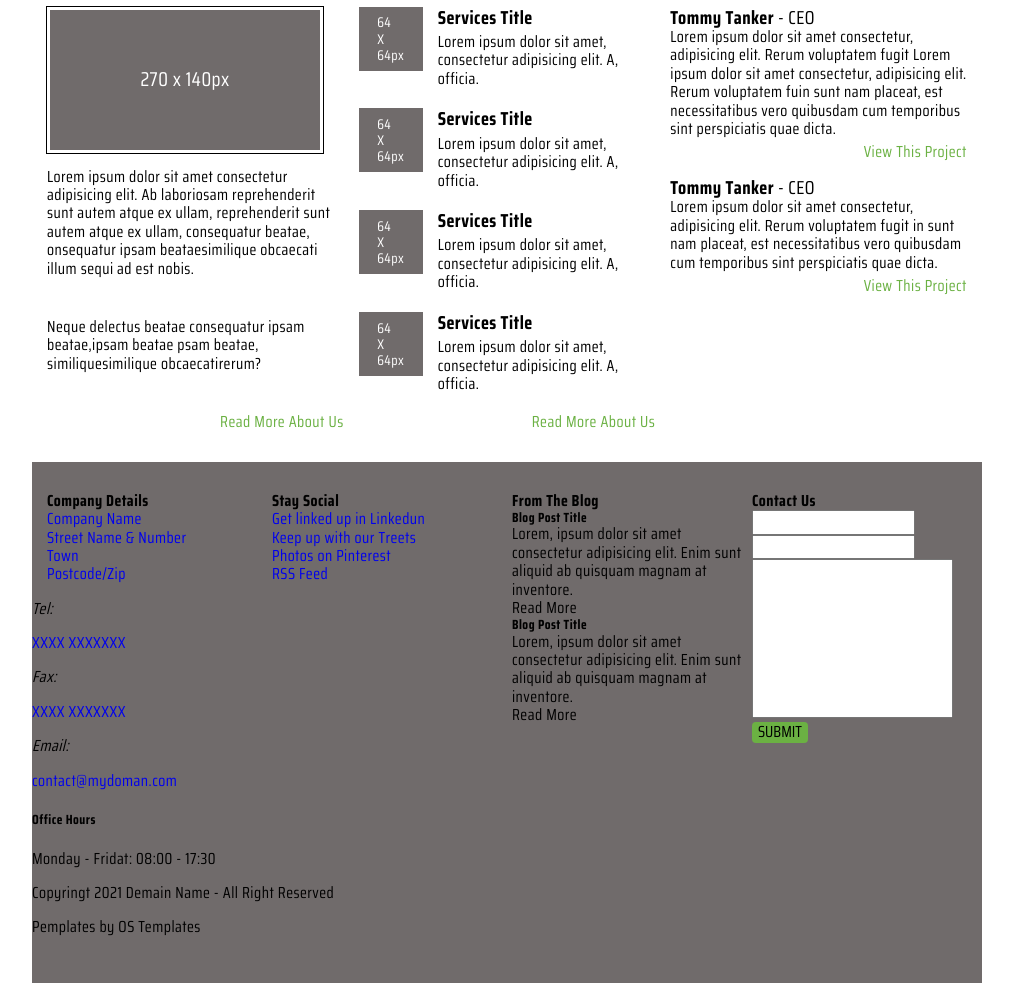
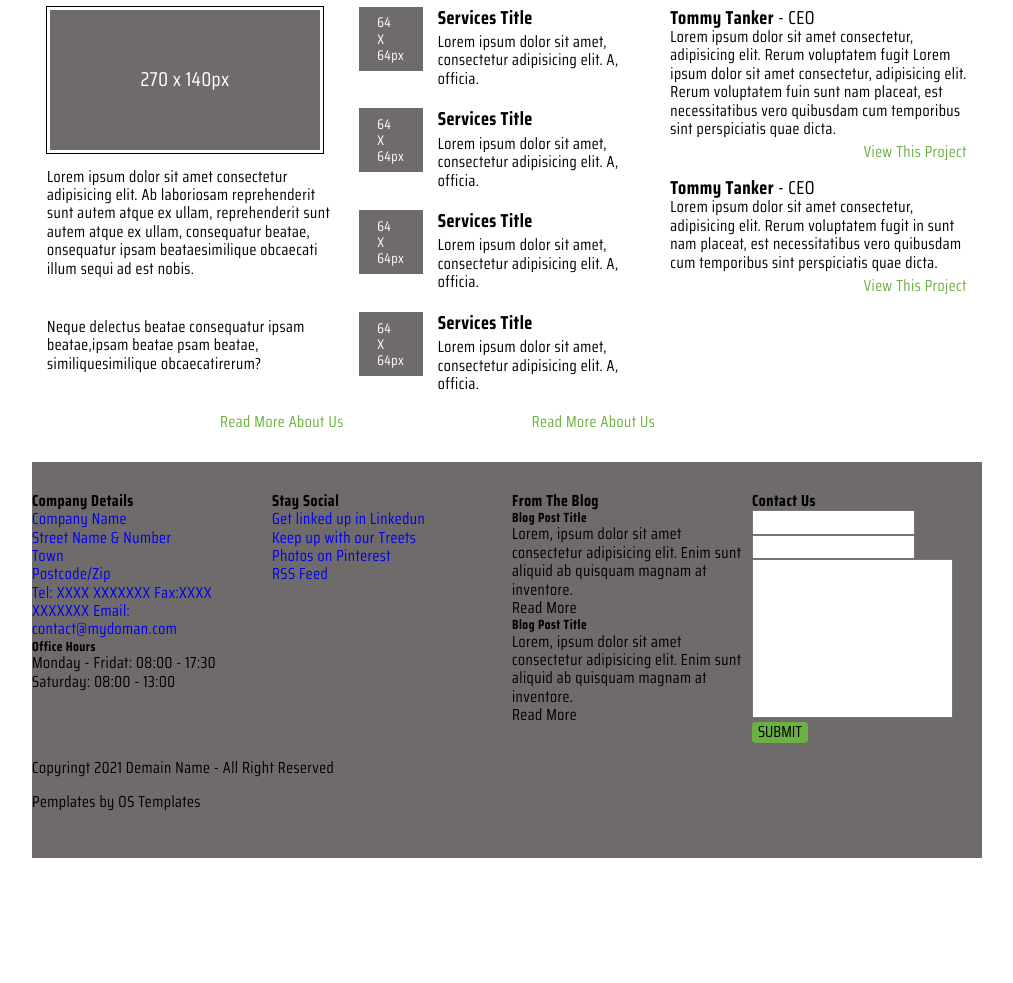
Before and after one commit to DmitryHordyna/AltexSoftLab_Ul, a plain HTML site: page index.html in a window 1280 px wide. Shown: the part 725-1708 px from the top of the page, without its empty margins (133-1146 px from the left). After the commit the page ends 1583 px from the top, so only its background shows below. Drawn offline with Linux system fonts and the light colour scheme.

Commit message:
почав робити футер

```diff
--- a/index.html
+++ b/index.html
@@ -200,48 +200,27 @@
 
       <footer class="footer container">
         <div class="footer-set">
-          <article class="footer-article">
-            <div class="container">
+          <article class="footer-article contact">
             <h4 class="title">Company Details</h4>
-              <ul class="list">
+            <ul class="list list-footer">
               <li class="item"><a href="#" class="link">Company Name</a></li>
-              </ul>
-              <ul class="list">
               <li class="item">
                 <a href="#" class="link">Street Name & Number</a>
               </li>
-              </ul>
-              <ul class="list">
               <li class="item"><a href="#" class="link">Town</a></li>
-              </ul>
-              <ul class="list">
               <li class="item"><a href="#" class="link">Postcode/Zip</a></li>
             </ul>
-            </div>
-            <address>
-              <ul class="list">
-                <li class="item">
-                  <p>Tel:</p>
-                  <a href="tel:XXXX XXXXXXX" class="link">XXXX XXXXXXX</a>
-                </li>
-              </ul>
-              <ul class="list">
-                <li class="item">
-                  <p>Fax:</p>
-                  <a href="faxto:" class="link">XXXX XXXXXXX</a>
-                </li>
-              </ul>
-              <ul class="list">
-                <li class="item">
-                  <p>Email:</p>
-                  <a href="mailto:" class="link">contact@mydoman.com</a>
-                </li>
-              </ul>
+
+            <address class="list-footer">
+              <a href="tel:XXXX XXXXXXX" class="link">Tel: XXXX XXXXXXX</a>
+              <a href="faxto:" class="link">Fax:XXXX XXXXXXX</a>
+              <a href="mailto:" class="link">Email: contact@mydoman.com</a>
             </address>
 
-            <div>
-              <h5>Office Hours</h5>
+            <div class="list-footer">
+              <h5 class="title">Office Hours</h5>
               <p class="text">Monday - Fridat: 08:00 - 17:30</p>
+              <p class="text">Saturday: 08:00 - 13:00</p>
             </div>
           </article>
 
--- a/sass/base/components/_navigation.scss
+++ b/sass/base/components/_navigation.scss
@@ -17,7 +17,7 @@
 
   .site-nav__link {
     color: map-get($colors, 'black');
-    padding: 30px 25px 17px 25px;
+    padding: 30px 25px 18px 25px;
   }
 
   .site-nav__link:hover,
--- a/sass/main.scss
+++ b/sass/main.scss
@@ -5,3 +5,4 @@
 @import './base/components/about';
 @import './base/components/services';
 @import './base/components/review';
+@import './base/components/contact';
```
Also changed, not shown: css/main.css, css/main.min.css, sass/base/components/_contact.scss (added), 2 other files. Lines whose indentation alone changed are shown as unchanged.
